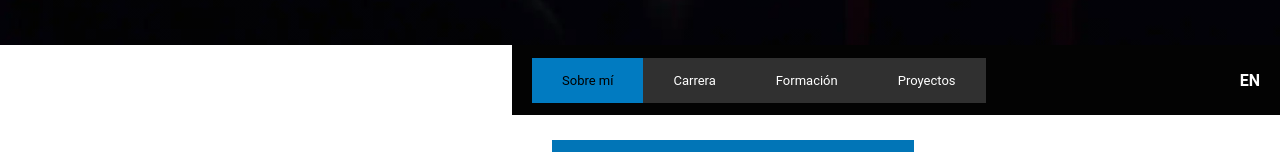
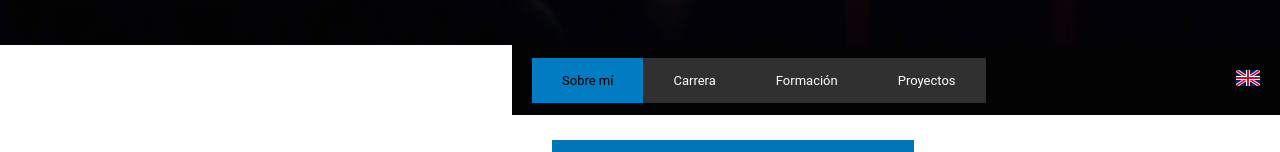
Before and after one commit to misaelmoreno/misaelmoreno.com, a Next.js app: page /es in a window 1280 px wide. Shown: the part 755-907 px from the top of the page. Built offline with nearby package versions, Linux system fonts and the light colour scheme.

Commit message:
Add flag icons for language selector

```diff
--- /dev/null
+++ b/src/components/Flag/Flag.tsx
@@ -0,0 +1,31 @@
+import React from 'react';
+import type { Locale } from '@/context/Language';
+
+interface FlagProps {
+  locale: Locale;
+  width?: number;
+  height?: number;
+}
+
+const Flag: React.FC<FlagProps> = ({ locale, width = 24, height = 16 }) => {
+  if (locale === 'es') {
+    return (
+      <svg viewBox="0 0 18 12" width={width} height={height} xmlns="http://www.w3.org/2000/svg">
+        <rect width="18" height="12" fill="#C60B1E" />
+        <rect y="3" width="18" height="6" fill="#FFC400" />
+      </svg>
+    );
+  }
+  // default to United Kingdom flag for 'en'
+  return (
+    <svg viewBox="0 0 18 12" width={width} height={height} xmlns="http://www.w3.org/2000/svg">
+      <rect width="18" height="12" fill="#012169" />
+      <path d="M0 0L18 12M18 0L0 12" stroke="#FFF" strokeWidth="2.4" />
+      <path d="M0 0L18 12M18 0L0 12" stroke="#C8102E" strokeWidth="1.2" />
+      <path d="M9 0v12M0 6h18" stroke="#FFF" strokeWidth="3" />
+      <path d="M9 0v12M0 6h18" stroke="#C8102E" strokeWidth="1.5" />
+    </svg>
+  );
+};
+
+export default Flag;
--- a/src/components/Menu/Menu.tsx
+++ b/src/components/Menu/Menu.tsx
@@ -10,8 +10,9 @@
 import React from 'react';
 import '@/styles/Menu.scss';
 import { useSectionsContext } from '@/context/Sections';
-import { useLanguage } from '@/context/Language';
+import { useLanguage, Locale } from '@/context/Language';
 import Link from 'next/link';
+import Flag from '@/components/Flag/Flag';
 import type { MenuProps } from '@/interfaces/props';
 
 /*
@@ -37,7 +38,9 @@ const Menu: React.FC<MenuProps> = ({ onSectionClick }) => {
         ))}
       </ul>
       <div className="menu__lang">
-        <Link href={`/${switchTo}`}>{switchTo.toUpperCase()}</Link>
+        <Link href={`/${switchTo}`}>
+          <Flag locale={switchTo as Locale} />
+        </Link>
       </div>
     </div>
   );
--- a/src/components/Navbar/Navbar.tsx
+++ b/src/components/Navbar/Navbar.tsx
@@ -9,6 +9,8 @@
 import React, { useState } from 'react';
 import Image from 'next/image';
 import Link from 'next/link';
+import Flag from '@/components/Flag/Flag';
+import type { Locale } from '@/context/Language';
 import '@/styles/Navbar.scss';
 import { useSectionsContext } from '@/context/Sections';
 import { useLanguage } from '@/context/Language';
@@ -73,7 +75,9 @@ const Navbar: React.FC<NavbarProps> = ({ onSectionClick }) => {
             ))}
           </ul>
           <div className="navbar__menu-lang">
-            <Link href={`/${switchTo}`}>{switchTo.toUpperCase()}</Link>
+            <Link href={`/${switchTo}`}>
+              <Flag locale={switchTo as Locale} />
+            </Link>
           </div>
         </div>
       )}
```
